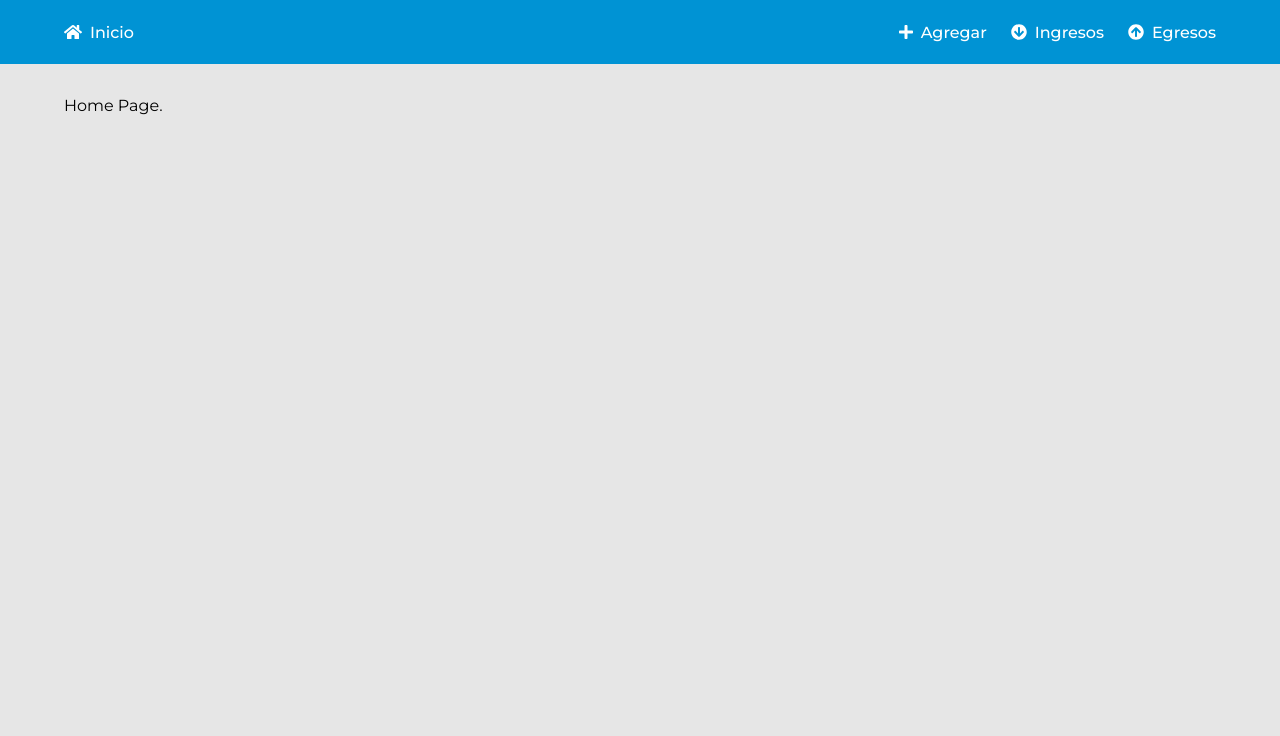
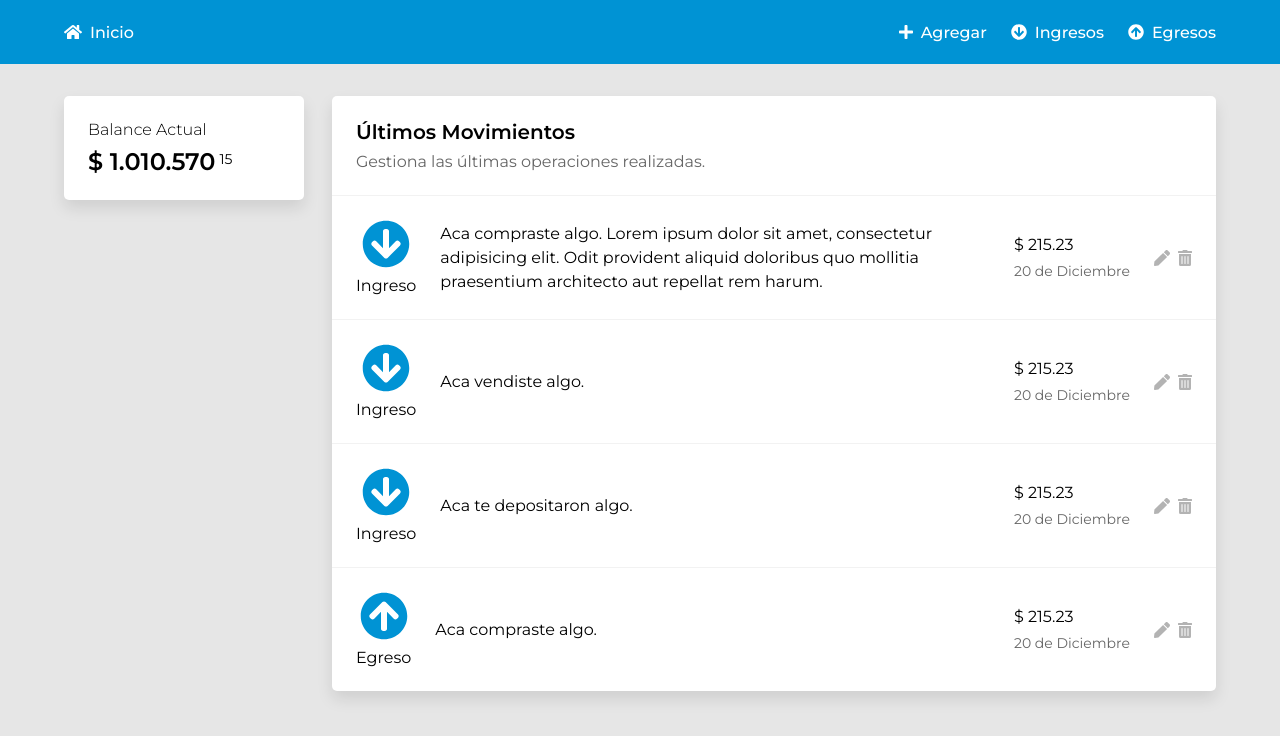
Before and after one commit to evarelaavalos/personal-budget-app, a React (Create React App) app in the folder client/: page / in a window 1280 px wide. Shown: the top 736 px of the page. Built offline with nearby package versions, Linux system fonts and the light colour scheme.

Commit message:
add home, expenses and incomes pages

```diff
--- a/client/src/components/TransactionList.js
+++ b/client/src/components/TransactionList.js
@@ -2,12 +2,12 @@ import TransactionListRow from './TransactionListRow';
 
 import styles from './TransactionList.module.css';
 
-export default function TransactionList() {
+export default function TransactionList({ title, caption }) {
     return (
         <section className={styles.transactions}>
             <div className={styles.header}>
-                <h2 className={styles.title}>Últimos Movimientos</h2>
-                <p className={styles.caption}>Gestiona las últimas operaciones realizadas.</p>
+                <h2 className={styles.title}>{title}</h2>
+                <p className={styles.caption}>{caption}</p>
             </div>
             <TransactionListRow
                 concept='Aca compraste algo. Lorem ipsum dolor sit amet, consectetur adipisicing elit. Odit provident aliquid doloribus quo mollitia praesentium architecto aut repellat rem harum.'
--- a/client/src/pages/Expenses.js
+++ b/client/src/pages/Expenses.js
@@ -1,9 +1,10 @@
-import React from 'react'
+import TransactionList from '../components/TransactionList';
 
 export default function Expenses() {
     return (
-        <div>
-            Expenses Page.
-        </div>
+        <TransactionList
+            title='Egresos'
+            caption='Aquí se muestran los últimos gastos registrados.'
+        />
     )
 }
--- a/client/src/pages/Home.js
+++ b/client/src/pages/Home.js
@@ -1,9 +1,23 @@
-import React from 'react'
+import TransactionList from '../components/TransactionList';
+
+import styles from './Home.module.css';
 
 export default function Home() {
     return (
-        <div>
-            Home Page.
+        <div className={styles.bankSummary}>
+            <section className={styles.balance}>
+                <div className={styles.balanceTitle}>
+                    Balance Actual
+                </div>
+                <div className={styles.balanceAmount}>
+                    <span className={styles.balanceAmountFraction}>1.010.570</span>
+                    <sup className={styles.balanceAmountCents}>15</sup>
+                </div>
+            </section>
+            <TransactionList
+                title='Últimos Movimientos'
+                caption='Gestiona las últimas operaciones realizadas.'
+            />
         </div>
     )
 }
--- /dev/null
+++ b/client/src/pages/Home.module.css
@@ -0,0 +1,52 @@
+.bankSummary {
+    display: flex;
+    gap: 1.75rem;
+}
+
+.balance {
+    display: flex;
+    flex-direction: column;
+    gap: 0.5rem;
+    padding: 1.5rem;
+    background-color: var(--color-neutral-100);
+    border-radius: 5px;
+    box-shadow: 0 8px 16px 0 rgba(0,0,0,.1);
+}
+
+.balanceTitle {
+    font-weight: 300;
+}
+
+.balanceAmountFraction {
+    margin-right: 0.25rem;
+    font-size: 1.5rem;
+    font-weight: 600;
+}
+
+.balanceAmountFraction::before {
+    content: '$\0000a0';
+}
+
+.balanceAmountCents {
+    font-size: 0.875rem;
+}
+
+@media only screen and (max-width: 47.99em) {
+    .bankSummary {
+        flex-direction: column;
+    }
+}
+
+@media only screen and (min-width: 48em) {
+    .bankSummary {
+        align-items: flex-start;
+    }
+
+    .bankSummary > :first-child {
+        flex-basis: 15rem; /* 240px */
+    }
+
+    .bankSummary > :last-child {
+        flex: 1;
+    }
+}
--- a/client/src/pages/Incomes.js
+++ b/client/src/pages/Incomes.js
@@ -1,9 +1,10 @@
-import React from 'react'
+import TransactionList from '../components/TransactionList';
 
 export default function Incomes() {
     return (
-        <div>
-            Incomes Page.
-        </div>
+        <TransactionList
+            title='Ingresos'
+            caption='Estos son los últimos ingresos en tu cuenta.'
+        />
     )
 }
```
